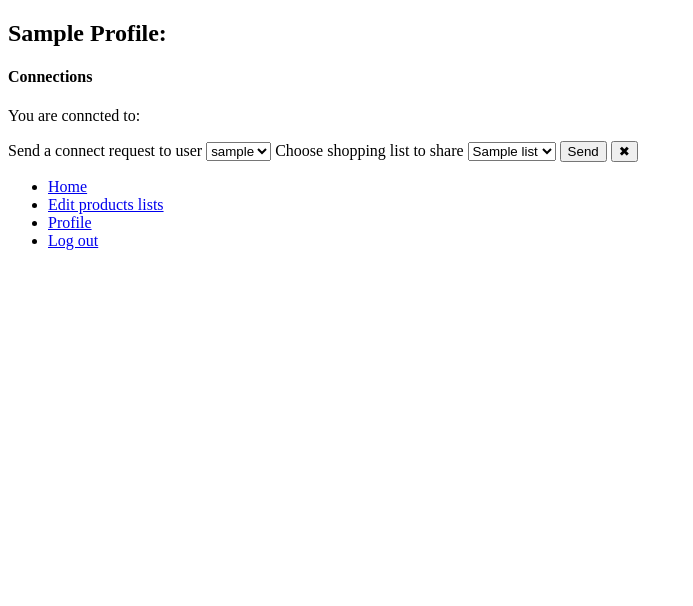
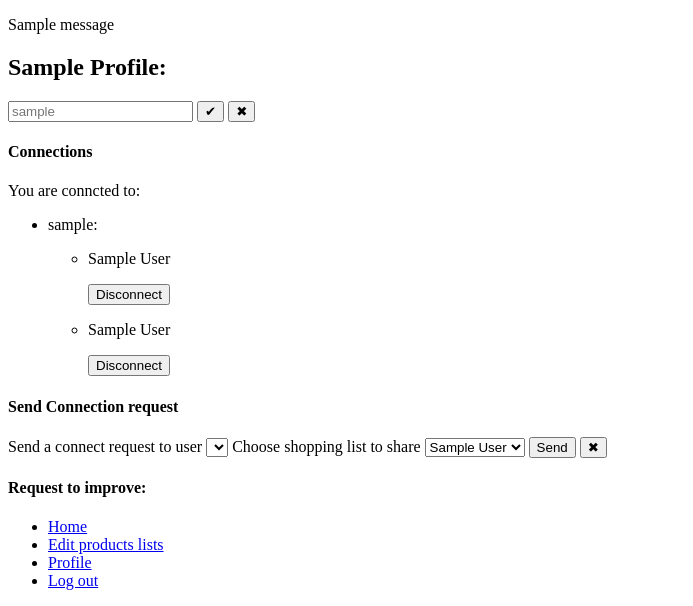
Before and after one commit to RoniShpatz/shopping-list, a Flask app: page /profile in a window 1280 px wide. Shown: the part 246-852 px from the top of the page, without its empty margins (0-693 px from the left). Before the commit the page ends 496 px from the top, so only its background shows below. Run offline with Flask 3, Linux system fonts and the light colour scheme; the visitor is signed in with stand-in values (Sample User, id 1); tables that the repository leaves empty hold one stand-in row (values such as "Sample post"); one stand-in notice (Sample message) is shown; lists and menus that the app fills with data are empty; some libraries are stand-ins or nearby versions.

Commit message:
profile complete

```diff
--- a/app.py
+++ b/app.py
@@ -5,9 +5,9 @@
 from flask_bcrypt import Bcrypt
 # making an env var
 from dotenv import load_dotenv  # take environment variables from .env.
-from def_shopping_lists import orginize_data_shopping_ilsts, convert_products_list_to_tauple, convert_products_list_to_edit,get_product_id_by_user_id, connection_user_list, get_usernames_connected_and_shopping_lists,convert_tuples_to_list, convert_tuples_and_remove_doubles
+from def_shopping_lists import orginize_data_shopping_ilsts, convert_products_list_to_tauple, convert_products_list_to_edit,get_product_id_by_user_id, connection_user_list,  convert_tuples_and_remove_doubles
 from flask_sqlalchemy import SQLAlchemy
-from models import User, db, ActiveShopping, Product, ShoppingList, Connections
+from models import User, db, ActiveShopping, Product, ShoppingList, Connections, ShoppingListUser
 from sqlalchemy.exc import SQLAlchemyError
 from sqlalchemy import select, asc
 
@@ -46,7 +46,7 @@
             # Query the user by username using SQLAlchemy
             stmt = select(User).where(User.username == username)
             user = db.session.execute(stmt).scalars().first()
-            print(user)
+            # print(user)
             if user:
                 stored_hash = user.password
                 if verify_password(stored_hash, password):
@@ -107,7 +107,7 @@
             products_list_tupels = convert_products_list_to_tauple(products_list)
             product_list_to_data_list = db.session.query(Product.id, Product.name, Product.category, Product.user_id).order_by(asc(Product.name)).all()
             products_list_user, products_list_all = convert_products_list_to_edit(product_list = product_list_to_data_list, user_id=user_id)
-            print(products_list_user, products_list_all)
+            # print(products_list_user, products_list_all)
         except SQLAlchemyError as e:
             print(f"Error: {e}")
         if 'shopping_list_name' in session:
@@ -200,18 +200,33 @@
         if request.method == 'POST':
             list_name = request.form.get("new_list")
             if list_name:
-                quantity = 1
-                notes = None
-                product_id = 124
-                if list_name:
-                    new_item = ShoppingList(quantity = quantity, product_id= product_id,  shopping_list_name=list_name, user_id=user_id, notes=notes)
-                    db.session.add(new_item )
-                try:
-                    db.session.commit()
-                    flash("List added successfully!", "success")
-                except  psycopg2.IntegrityError as e:
-                        print(f"Error inserting user: {e}")
-                        flash("An error occurred while saving the user.")
+                new_shopping_list = (
+                    db.session.query(ShoppingListUser)
+                    .filter(ShoppingListUser.user_id == user_id, ShoppingListUser.shopping_list_name == list_name)
+                    .first()
+                )
+                if new_shopping_list :
+                    flash("Shopping list already exists.", "warning")
+                else:
+                    new_shopping_list = ShoppingListUser(
+                        shopping_list_name=list_name,
+                        user_id=user_id
+                    )
+                    new_shopping_list_item = ShoppingList(
+                        quantity = 1,
+                        product_id = 124,
+                        shopping_list_name = list_name,
+                        user_id = user_id,
+                        notes = None
+                    )
+                    try:
+                        db.session.add(new_shopping_list_item)
+                        db.session.add(new_shopping_list)
+                        db.session.commit()
+                        flash("List added successfully!", "success")
+                    except  psycopg2.IntegrityError as e:
+                            print(f"Error inserting user: {e}")
+                            flash("An error occurred while saving the user.")
             else: flash("Add shopping list name.")
             return redirect('home')
         else:
@@ -274,7 +289,7 @@
             product_category = request.form.get("product_category")
             product_action = request.form.get("action")
             item = db.session.query(Product).filter(Product.id == product_id, Product.category == product_category).first()
-            print(item)
+            # print(item)
             if product_action == 'delete':
                 db.session.delete(item)
             elif product_action == 'update':
@@ -304,7 +319,7 @@
             product_category = request.form.get("category")
             if product_name and product_category:
                 isUniqe = db.session.query(Product).filter(Product.name == product_name, Product.user_id == user_id).first()
-                print(isUniqe)
+                # print(isUniqe)
                 if isUniqe:
                      flash("Product name already exists", "error")
                      return redirect(url_for('edit_product_list'))
@@ -328,25 +343,157 @@
     if 'username' in session:
         name = session['username']
         user_id = session['user_id']
-        # current_username = db.session.query(User).filter(User.user_id == user_id)
-        user_conncted_to = db.session.query( Connections.user_id_join, Connections.shopping_list_id).filter(Connections.user_id == user_id, Connections.is_excepted == True).all()
-        user_connect_from = db.session.query( Connections.user_id, Connections.shopping_list_id).filter(Connections.user_id_join == user_id, Connections.is_excepted == True).all()
-        all_connections = connection_user_list(user_conncted_to, user_connect_from, user_id)
-        usernames_shoping_lists = get_usernames_connected_and_shopping_lists(all_connections)#get the usernames and the shoppinglists names functions
-        usernames_list_tuples = db.session.query(User.username).all()
-        usernames_list = convert_tuples_to_list(usernames_list_tuples)
-        user_shopping_list_tauple = db.session.query(ShoppingList.shopping_list_name).filter(ShoppingList.user_id == user_id).all()
+        connected_to_user = (db.session.query(Connections.id, ShoppingListUser.shopping_list_name, User.username)
+                            .join(Connections, Connections.shopping_list_id == ShoppingListUser.id)
+                            .join(User, Connections.user_id_join == User.id)
+                            .filter(Connections.user_id == user_id, Connections.is_excepted == True).all()
+                            )
+
+        connected_by_user = (
+                            db.session.query(Connections.id, ShoppingListUser.shopping_list_name, User.username)
+                            .join(Connections, Connections.shopping_list_id == ShoppingListUser.id)
+                            .join(User, Connections.user_id == User.id)
+                            .filter(Connections.user_id_join == user_id, Connections.is_excepted == True).all()
+                            )
+        connected_to_list = connection_user_list(connected_to_user, connected_by_user, user_id)
+        usernames_list = db.session.query(User.username).filter(User.username != name).all()
+        # print(usernames_list)
+        user_shopping_list_tauple = db.session.query(ShoppingListUser.shopping_list_name).filter(ShoppingListUser.user_id == user_id).all()
         user_shopping_list = convert_tuples_and_remove_doubles(user_shopping_list_tauple)
         except_by_user = (
-                            db.session.query(User.username, ShoppingList.shopping_list_name, Connections.user_id, Connections.id)
+                            db.session.query(User.username, ShoppingListUser.shopping_list_name, Connections.user_id, Connections.id)
                             .join(Connections, Connections.user_id == User.id)
-                            .join(ShoppingList, Connections.shopping_list_id == ShoppingList.id)
-                            .filter(Connections.user_id == user_id, Connections.is_excepted == False)
+                            .join(ShoppingListUser, Connections.shopping_list_id == ShoppingListUser.id)
+                            .filter(Connections.user_id_join == user_id, Connections.is_excepted == False)
                             .all()
                         )
 
         # print(except_by_user)
-        return render_template("profile.html", name=name, connections_to = usernames_shoping_lists, usernames = usernames_list, user_shopping_lists = user_shopping_list, request_list = except_by_user)
+        return render_template("profile.html", name=name,  user_shopping_lists = user_shopping_list, request_list = except_by_user, connected_to_list = connected_to_list, usernames = usernames_list)
+    else:
+        redirect(url_for('login'))
+
+@app.route("/profile_edit_username", methods=['POST', 'GET'])
+def profile_edit_username():
+    if 'username' in session:
+        name = session['username']
+        user_id = session['user_id']
+        if request.method == 'POST':
+            new_username = request.form.get("username")
+            if new_username and new_username != name:
+                user = db.session.query(User).filter(User.id == user_id).first()
+                user_username = db.session.query(User.username).filter(User.username == new_username).first()
+                if user_username:
+                    flash("Username allredy exist.","category")
+                    return redirect(url_for('profile'))
+                if user:
+                    user.username = new_username
+                    try:
+                        db.session.commit()
+                        flash("Username updated successfully.","category")
+                        session['username'] = new_username
+                    except psycopg2.IntegrityError as e:
+                            print(f"Error inserting user: {e}")
+                            flash("An error occurred while saving the user." ,"category")
+                else:
+                    flash("User not found.","category")
+        return redirect(url_for('profile'))
+    else:
+        return redirect(url_for('login'))
+
+
+@app.route("/shopping_list_disconnect", methods=['POST', 'GET'])
+def shopping_list_disconnect():
+    if 'username' in session:
+        name = session['username']
+        user_id = session['user_id']
+        if request.method == 'POST':
+            connection_id = request.form.get("connection_id")
+            if connection_id:
+                connection = db.session.query(Connections).filter(Connections.id == int(connection_id)).first()
+                if connection:
+                    try:
+                        db.session.delete(connection)
+                        db.session.commit()
+                        flash("Connection delteted successfully.","category")
+                    except psycopg2.IntegrityError as e:
+                            db.session.rollback()
+                            print(f"Error inserting user: {e}")
+                            flash("An error occurred while saving the user." ,"category")
+
+            else:
+                flash("Conncetion not found.","category")
+        return redirect(url_for('profile'))
+
+    else:
+        return redirect(url_for('login'))
+
+@app.route("/send_connect_request", methods=['POST', 'GET'])
+def send_connect_request():
+    if 'username' in session:
+        name = session['username']
+        user_id = session['user_id']
+        if request.method == 'POST':
+            username_to_connect = request.form.get("username")
+            shopping_list_to_share = request.form.get("shopping_lists")
+            if username_to_connect and shopping_list_to_share:
+                connection = (
+                    db.session.query(Connections)
+                    .join(ShoppingListUser, ShoppingListUser.shopping_list_name == shopping_list_to_share)
+                    .join(User, User.username == username_to_connect)
+                    .filter(Connections.user_id == user_id or Connections.user_id_join == user_id).first()
+                )
+                if connection:
+                    flash("Connection already exist","warning")
+                else:
+                    shopping_list_user_id = (
+                        db.session.query(ShoppingListUser.id, User.id)
+                        .join(User, User.username == username_to_connect)
+                        .filter(ShoppingListUser.shopping_list_name == shopping_list_to_share)
+                        .first()
+                    )
+                    print(shopping_list_user_id)
+                    new_connection = Connections(
+                        user_id = user_id,
+                        is_send = True,
+                        is_excepted = False,
+                        user_id_join = shopping_list_user_id[1],
+                        shopping_list_id = shopping_list_user_id[0]
+                    )
+                    try:
+                        db.session.add(new_connection)
+                        db.session.commit()
+                        flash("Request sent","success")
+                    except psycopg2.IntegrityError as e:
+                            db.session.rollback()
+                            print(f"Error inserting user: {e}")
+                            flash("An error occurred while saving the user." ,"category")
+            else:
+                flash("Choose valid username and shopping list","category")
+        return redirect('profile')
+    else:
+        redirect(url_for('login'))
+
+
+@app.route("/shopping_connect_decline", methods=['POST', 'GET'])
+def shopping_connect_decline():
+    if 'username' in session:
+        name = session['username']
+        user_id = session['user_id']
+        if request.method == 'POST':
+            user_id_to_except = request.form.get("user_id")
+            connection_id = request.form.get("connection_id")
+            connection_to_update = db.session.query(Connections).filter(Connections.user_id == user_id_to_except, Connections.id == connection_id).first()
+            if connection_to_update:
+                connection_to_update.is_excepted = True
+                try:
+                    db.session.commit()
+                    flash("Request approved","success")
+                except psycopg2.IntegrityError as e:
+                    db.session.rollback()
+                    print(f"Error inserting user: {e}")
+                    flash("An error occurred while saving the user." ,"category")
+            return redirect('profile')
     else:
         redirect(url_for('login'))
 
--- a/templates/profile.html
+++ b/templates/profile.html
@@ -2,37 +2,51 @@
 {% block title %}Home{% endblock %}
 {% block main %}
 
+{% with messages = get_flashed_messages(with_categories=True) %}
+  {% if messages %}
+    {% for category, message in messages %}
+      <p class="flash_message {{ category }}">{{ message }}</p>
+    {% endfor %}
+  {% endif %}
+{% endwith %}
+
 <h2>{{name | capitalize}} Profile:</h2>
-<form>
-<!-- to do change username -->
+
+<form action="/profile_edit_username" method="POST">
+<input name="username" placeholder="{{name}}">
+<button type="submit">✔</button>
+<button type="reset">✖</button>
 </form>
 
 <h4>Connections</h4>
 <p>You are conncted to:</p>
 <ul>
-    {% for user in connections_to %}
-<li>{{user.username}}:
-    {% for name in user.shopping_list_name%}
-    <p>{{name}}</p>
-    <form action="/shopping_list_disconnect" method="POST">
-        <input name="user_to_join_name" value="{{user.username}}">
-        <input name="shopping_list_name" value="{{name}}">
-        <button type="submit" >Disconnect</button>
-    </form>
+    {% for user in connected_to_list.values() %}
+        <li>{{ user.username }}:
+            <ul>
+                {% for shopping_list in user.shopping_lists %}
+                    <li>
+                        <p>{{ shopping_list.shopping_list_name }}</p>
+                        <form action="/shopping_list_disconnect" method="POST">
+                            <input type="hidden" name="connection_id" value="{{ shopping_list.connection_id }}">
+                            <button type="submit">Disconnect</button>
+                        </form>
+                    </li>
+                {% endfor %}
+            </ul>
+        </li>
     {% endfor %}
-</li>
-    {% endfor%}
 </ul>
-
-<form>
+<h4>Send Connection request</h4>
+<form action="/send_connect_request" method="POST">
     <label for="usernames">Send a connect request to user</label>
-    <select id="usernames">
+    <select id="usernames" name="username">
         {% for username in usernames %}
-        <option value="{{username}}">{{username}}</option>
+        <option value="{{username[0]}}">{{username[0]}}</option>
         {% endfor %}
     </select>
     <label for="shopping_list">Choose shopping list to share</label>
-    <select>
+    <select name="shopping_lists">
         {% for name in user_shopping_lists%}
         <option value="{{name}}">{{name}}</option>
         {% endfor %}
@@ -40,12 +54,12 @@
     <button type="submit" >Send</button>
     <button type="reset" >✖</button>
 </form>
-
+<h4>Request to improve:</h4>
 {% for item in request_list %}
 <p>{{item[0]}} wants to connect shopping list name "{{item[1]}}"</p>
 <form action="/shopping_connect_decline" method="POST">
     <input name="user_id" value="{{item[2]}}">
-    <input name="conncetion_id" value="{{item[3]}}">
+    <input name="connection_id" value="{{item[3]}}">
     <button type="submit" action = "connect" value="connect">Connect</button>
     <button type="submit" action = "dicline" value="decline">Decline</button>
 </form>
```
Also changed, not shown: def_shopping_lists.py (+13 -14 lines), models.py (+10 -4 lines).
